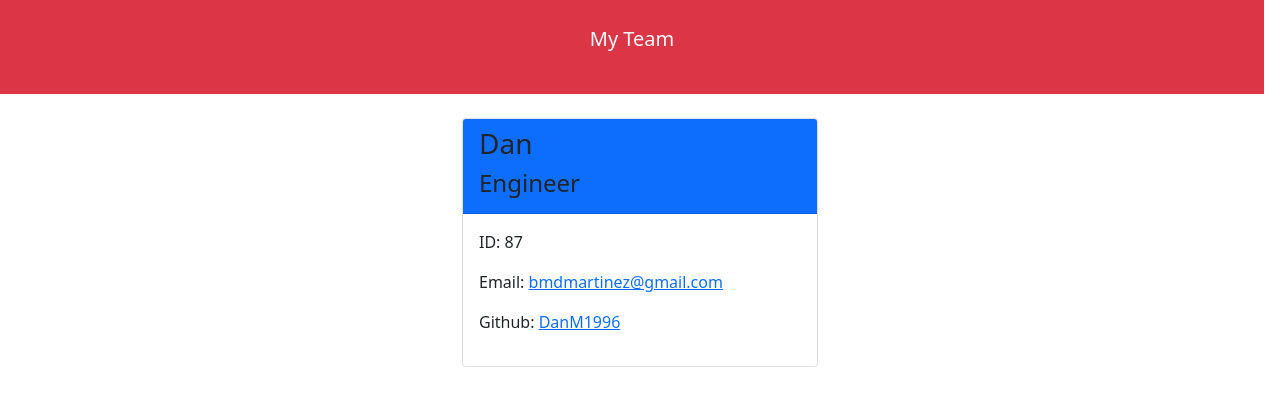
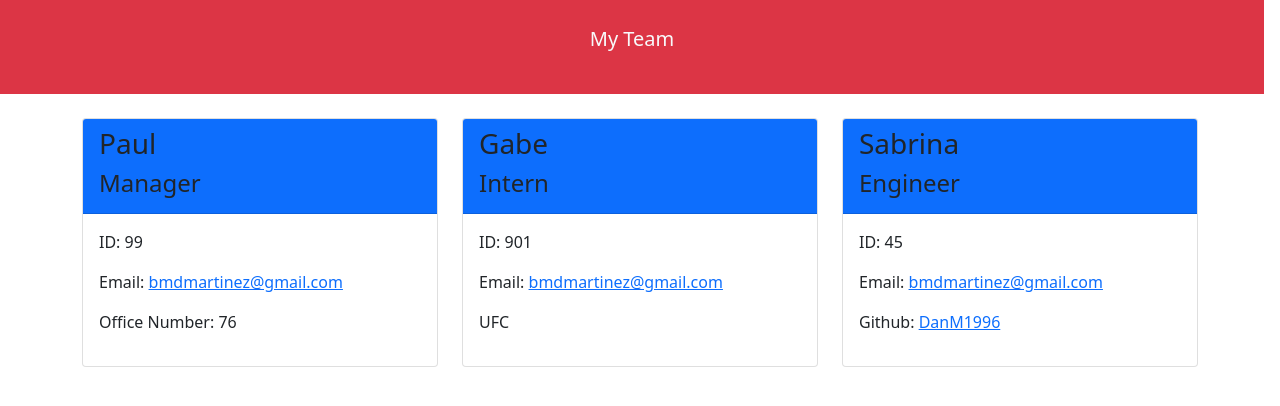
Before and after one commit to DanM1996/team-profile-generator, a website: page dist/index.html in a window 1280 px wide. Drawn offline with nearby package versions, Linux system fonts and the light colour scheme.

Commit message:
generated sample webpage

```diff
--- a/dist/index.html
+++ b/dist/index.html
@@ -21,12 +21,42 @@
     <div class="col-4 mt-4">
                     <div class="card h-100">
                         <div class="card-header bg-primary">
-                            <h3>Dan</h3>
+                            <h3>Paul</h3>
+                            <h4>Manager</h4>
+                        </div>
+
+                        <div class="card-body">
+                            <p class="id">ID: 99</p>
+                            <p class="email">Email: <a href="mailto:bmdmartinez@gmail.com">bmdmartinez@gmail.com</a></p>
+                            <p class="office">Office Number: 76</p>
+                        </div>
+                    </div>
+                </div>
+
+    <div class="col-4 mt-4">
+                    <div class="card h-100">
+                        <div class="card-header bg-primary">
+                            <h3>Gabe</h3>
+                            <h4>Intern</h4>
+                        </div>
+
+                        <div class="card-body">
+                            <p class="id">ID: 901</p>
+                            <p class="email">Email: <a href="mailto:bmdmartinez@gmail.com">bmdmartinez@gmail.com</a></p>
+                            <p class="school">UFC</p>
+                        </div>
+                    </div>
+                </div>
+
+    <div class="col-4 mt-4">
+                    <div class="card h-100">
+                        <div class="card-header bg-primary">
+                            <h3>Sabrina</h3>
                             <h4>Engineer</h4>
                         </div>
 
                         <div class="card-body">
-                            <p class="id">ID: 87</p>
+                            <p class="id">ID: 45</p>
                             <p class="email">Email: <a href="mailto:bmdmartinez@gmail.com">bmdmartinez@gmail.com</a></p>
                             <p class="github">Github: <a href="https://github.com/DanM1996">DanM1996</a></p>
                         </div>
```
